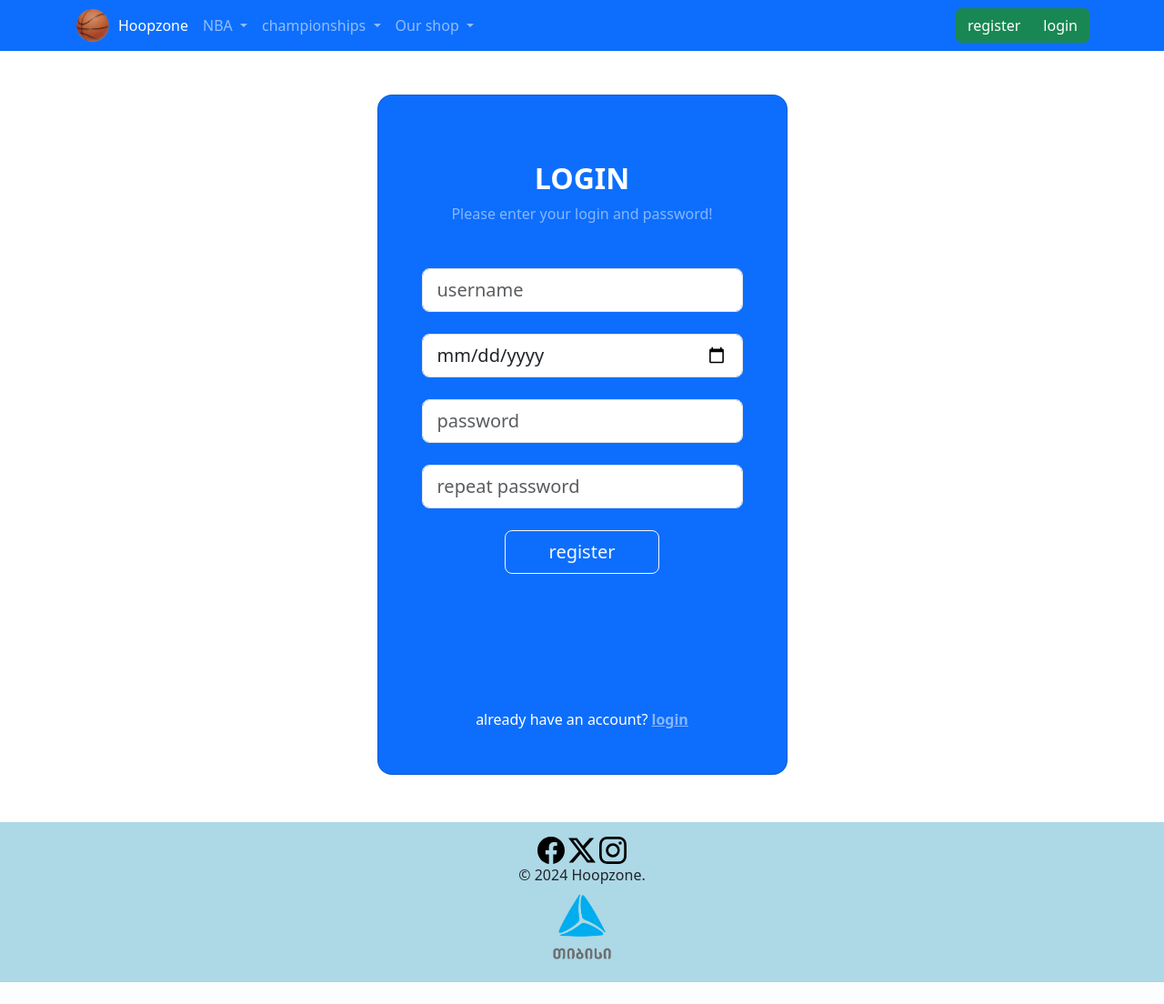
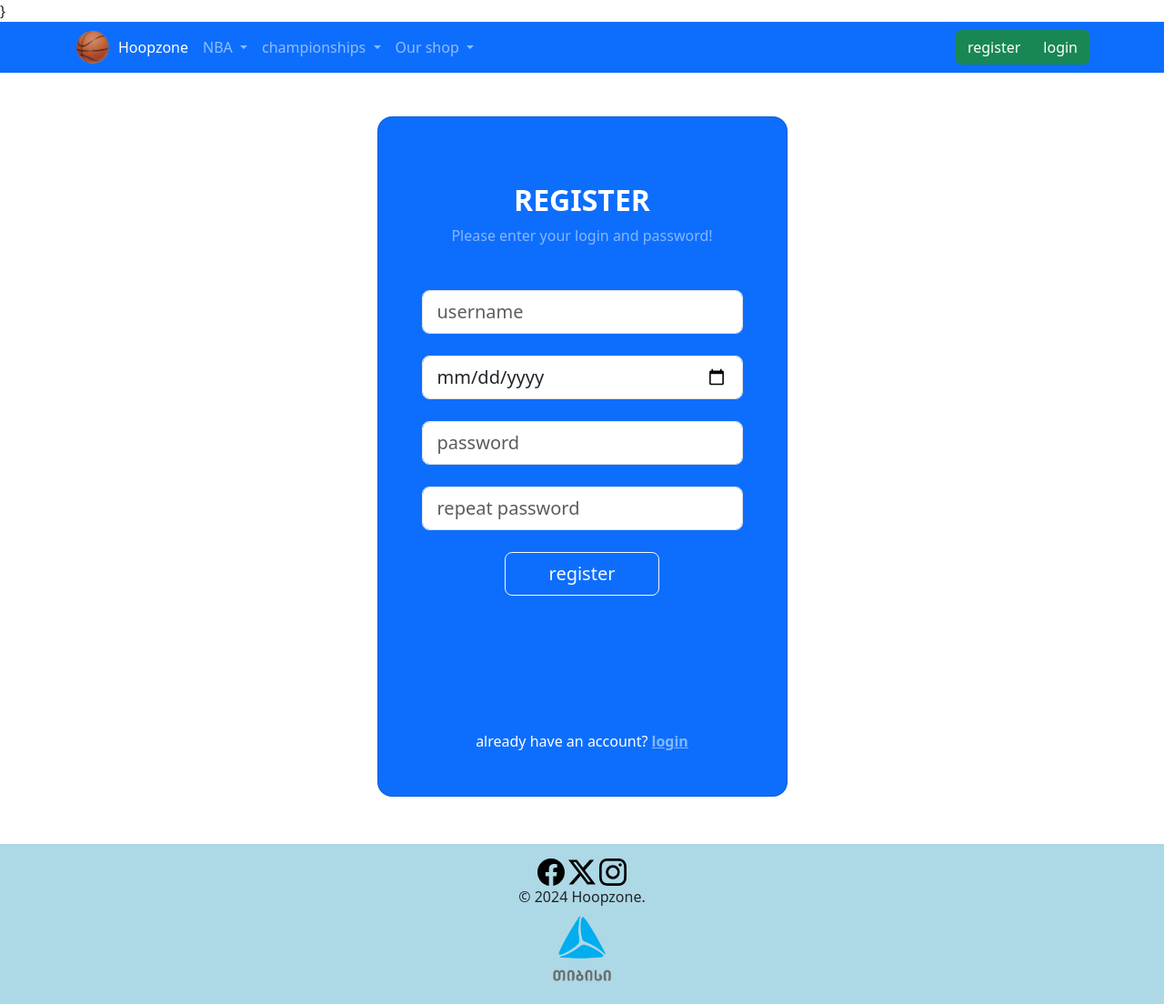
Before and after one commit to zura343/Hoopzone, a Flask app: page /register in a window 1280 px wide. Shown: the whole page at 91% size. Before the commit the page ends 1080 px from the top, so only its background shows below. Run offline with Flask 3, Linux system fonts and the light colour scheme; some libraries are stand-ins or nearby versions.

Commit message:
Add files via upload

```diff
--- a/templates/base.html
+++ b/templates/base.html
@@ -9,18 +9,20 @@
 </head>
 <body style=" min-height: 100vh;
     display: flex;
-    flex-direction: column;">
+    flex-direction: column;
+    margin: 0;">
 
+}
 {% include "navbar.html" %}
 
 {% block body %}
 
 {% endblock %}
 
-{% include "footer.html" %}
 
 <script src="https://cdn.jsdelivr.net/npm/bootstrap@5.3.3/dist/js/bootstrap.bundle.min.js" integrity="sha384-YvpcrYf0tY3lHB60NNkmXc5s9fDVZLESaAA55NDzOxhy9GkcIdslK1eN7N6jIeHz" crossorigin="anonymous"></script>
 
 </body>
+{% include "footer.html" %}
 
 </html>
--- a/templates/footer.html
+++ b/templates/footer.html
@@ -1,4 +1,4 @@
-<footer class="text-center py-3 mt-auto footer" style="background-color: lightblue;  margin-top: auto;">
+<footer class="text-center py-3 mt-auto footer" style="background-color: lightblue;  margin-top: 30px;">
     <a href="https://www.facebook.com/profile.php?id=100077737788459" target="_blank"><img width="30" height="30" src="/static/media_logos/facebook.svg"></a>
     <a href="https://x.com/iok_ch" target="_blank"><img width="30" height="30" src="/static/media_logos/twitter-x.svg"></a>
     <a href="https://www.instagram.com/zura_chiokadze/" target="_blank"><img width="30" height="30" src="/static/media_logos/instagram.svg"></a>
--- a/templates/register.html
+++ b/templates/register.html
@@ -4,9 +4,11 @@
 {% block body %}
 
 
-<section class="vh-100 gradient-custom mb-5">
 
-    <div class="container py-5 h-100">
+<section class="vh-100 gradient-custom mb-5" style=" margin-bottom: 80px;  ">
+
+    <div class="container py-5 h-100"    style="flex-grow: 1;"
+ >
         <div class="row d-flex justify-content-center align-items-center h-100">
             <div class="col-12 col-md-8 col-lg-6 col-xl-5">
                 <div class="card bg-primary text-white" style="border-radius: 1rem;">
@@ -14,7 +16,7 @@
 
                         <div class="mb-md-5 mt-md-4 pb-5">
 
-                            <h2 class="fw-bold mb-2 text-uppercase">Login</h2>
+                            <h2 class="fw-bold mb-2 text-uppercase">Register</h2>
                             <p class="text-white-50 mb-5">Please enter your login and password!</p>
 
 
@@ -69,4 +71,6 @@
 </section>
 
 
+
+
 {% endblock %}
```
